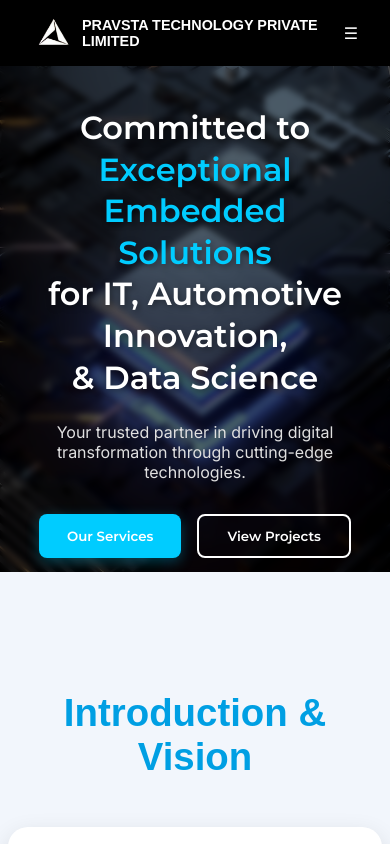
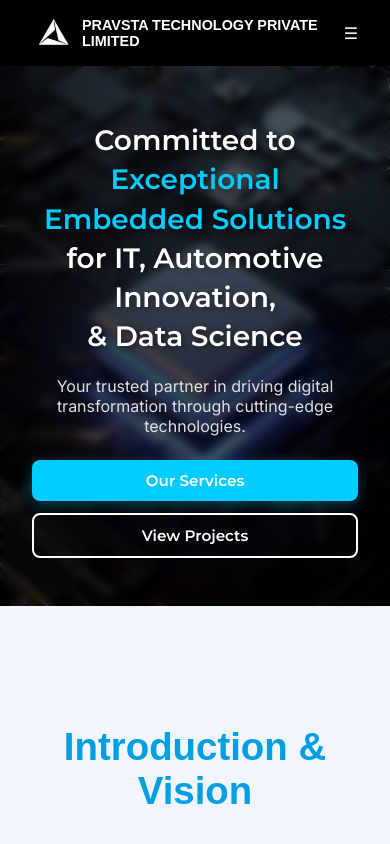
Before and after one commit to vinayaknaganuri7/pravsta, a React (Create React App) app: page / in a window 390 px wide. Shown: the top 844 px of the page. Built offline with nearby package versions, Linux system fonts and the light colour scheme.

Commit message:
Home page full cng

```diff
--- a/src/components/Hero.css
+++ b/src/components/Hero.css
@@ -141,3 +141,159 @@
     font-size: 1.1rem;
   }
 }
+/* === Hero Section === */
+.hero-section {
+  position: relative;
+  width: 100%;
+  height: 90vh;
+  padding: 2rem 1rem;
+  background-image: url('./pages/images/background.jpg');
+  background-size: cover;
+  background-position: center;
+  background-repeat: no-repeat;
+  display: flex;
+  align-items: center;
+  justify-content: center;
+  text-align: center;
+  overflow: hidden;
+  box-sizing: border-box;
+}
+
+/* === Overlay === */
+.overlay {
+  position: absolute;
+  top: 0;
+  left: 0;
+  height: 100%;
+  width: 100%;
+  background-color: rgba(0, 0, 0, 0.65);
+  backdrop-filter: blur(4px);
+  z-index: 0;
+}
+
+/* === Content === */
+.hero-content {
+  position: relative;
+  z-index: 1;
+  max-width: 900px;
+  color: #ffffff;
+  animation: fadeInUp 1.2s ease forwards;
+  padding: 0 1rem;
+}
+
+.hero-content h1 {
+  font-family: 'Montserrat', sans-serif;
+  font-size: 3rem;
+  font-weight: 600;
+  line-height: 1.3;
+  margin-bottom: 1.2rem;
+  text-shadow: 2px 2px 6px rgba(0, 0, 0, 0.5);
+}
+
+.hero-content h1 .highlight {
+  color: #00ccff;
+}
+
+.hero-content p {
+  font-family: 'Inter', sans-serif;
+  font-size: 1.25rem;
+  color: #e0e0e0;
+  margin-bottom: 2rem;
+}
+
+/* === Buttons === */
+.hero-buttons {
+  display: flex;
+  gap: 1rem;
+  justify-content: center;
+  flex-wrap: wrap;
+}
+
+.btn-primary {
+  background-color: #00ccff;
+  color: #ffffff;
+  padding: 0.7rem 1.5rem;
+  border-radius: 0.5rem;
+  font-weight: 600;
+  border: none;
+  font-family: 'Montserrat', sans-serif;
+  cursor: pointer;
+  transition: all 0.3s ease;
+  box-shadow: 0 4px 14px rgba(0, 204, 255, 0.3);
+}
+
+.btn-primary:hover {
+  background-color: #00aacc;
+  color: #111;
+  transform: translateY(-2px);
+}
+
+.btn-outline {
+  background: transparent;
+  color: #ffffff;
+  border: 2px solid #ffffff;
+  padding: 0.7rem 1.5rem;
+  border-radius: 0.5rem;
+  font-weight: 600;
+  font-family: 'Montserrat', sans-serif;
+  cursor: pointer;
+  transition: all 0.3s ease;
+}
+
+.btn-outline:hover {
+  background-color: #00ccff;
+  color: #111;
+  border-color: #00ccff;
+  transform: translateY(-2px);
+}
+
+/* === Animations === */
+@keyframes fadeInUp {
+  from {
+    opacity: 0;
+    transform: translateY(40px);
+  }
+  to {
+    opacity: 1;
+    transform: translateY(0);
+  }
+}
+
+/* === Responsive Design === */
+@media (max-width: 768px) {
+  .hero-section {
+    height: auto;
+    padding: 2rem 1rem 3rem;
+  }
+
+  .hero-content h1 {
+    font-size: 1.75rem;
+    line-height: 1.4;
+  }
+
+  .hero-content p {
+    font-size: 1rem;
+    margin-bottom: 1.5rem;
+  }
+
+  .hero-buttons {
+    flex-direction: column;
+    gap: 0.75rem;
+  }
+
+  .btn-primary,
+  .btn-outline {
+    width: 100%;
+    font-size: 0.95rem;
+  }
+}
+
+@media (min-width: 769px) and (max-width: 1024px) {
+  .hero-content h1 {
+    font-size: 2.4rem;
+  }
+
+  .hero-content p {
+    font-size: 1.1rem;
+  }
+}
--- a/src/components/Hero.jsx
+++ b/src/components/Hero.jsx
@@ -1,15 +1,13 @@
 import React from 'react';
-import './Hero.css'; // Custom CSS for styling
+import './Hero.css';
 
 const Hero = () => {
   return (
     <section className="hero-section" role="banner" aria-label="Hero section with introduction">
-      {/* Dark overlay */}
       <div className="overlay" aria-hidden="true" />
 
-      {/* Hero content */}
       <div className="hero-content">
-            <h1>
+        <h1>
           Committed to<br />
           <span className="highlight">Exceptional Embedded Solutions</span><br />
           for IT, Automotive Innovation,<br />
@@ -19,12 +17,8 @@ const Hero = () => {
           Your trusted partner in driving digital transformation through cutting-edge technologies.
         </p>
         <div className="hero-buttons">
-          <button className="btn-primary" aria-label="Learn more about our services">
-            Our Services
-          </button>
-          <button className="btn-outline" aria-label="See our past projects">
-            View Projects
-          </button>
+          <button className="btn-primary">Our Services</button>
+          <button className="btn-outline">View Projects</button>
         </div>
       </div>
     </section>
```
